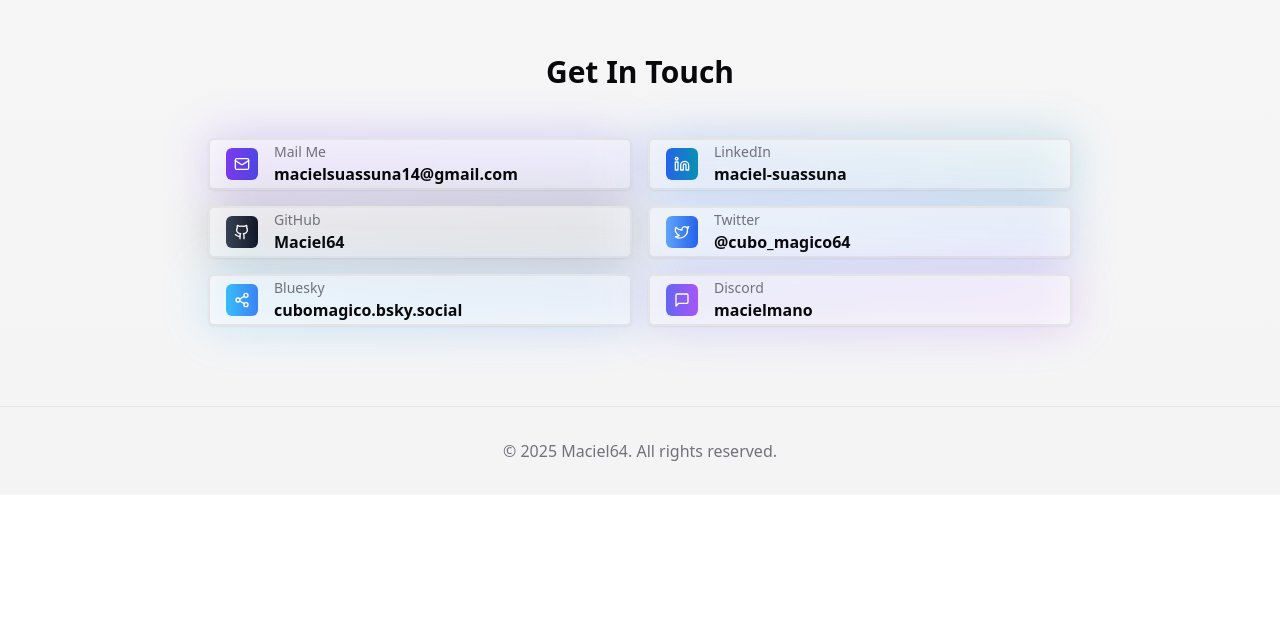
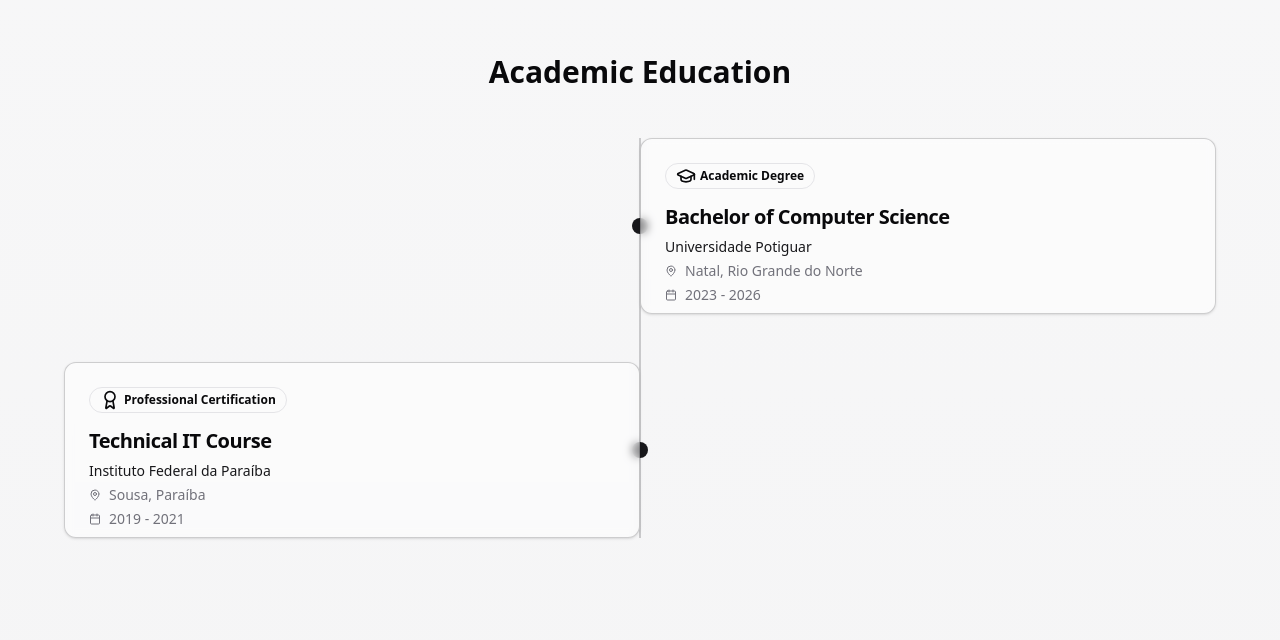
Before and after one commit to Maciel64/portfolio, a Next.js app: page /en in a window 1280 px wide. Shown: the part 3080-3720 px from the top of the page. Before the commit the page ends 3575 px from the top, so only its background shows below. Built offline with nearby package versions, Linux system fonts and the light colour scheme.

Commit message:
feat: AcademicFormation

```diff
--- a/messages/en.json
+++ b/messages/en.json
@@ -32,6 +32,12 @@
   "Test": "Test",
   "Client": "Client",
   "About The Client": "About The Client",
+  "Academic Education": "Academic Education",
+  "Academic Degree": "Academic Degree",
+  "Professional Certification": "Professional Certification",
+  "Specialized Course": "Specialized Course",
+  "Bachelor of Computer Science": "Bachelor of Computer Science",
+  "Technical IT Course": "Technical IT Course",
   "TimeUnits": {
     "years": "{count, plural, =1 {1 year} other {# years}}",
     "months": "{count, plural, =1 {1 month} other {# months}}",
--- a/messages/es.json
+++ b/messages/es.json
@@ -35,6 +35,12 @@
   "Test": "Pruebas Técnicas",
   "Client": "De Clientes",
   "About The Client": "Sobre el cliente",
+  "Academic Education": "Formación académica",
+  "Academic Degree": "Título Universitario",
+  "Professional Certification": "Certificación Profesional",
+  "Specialized Course": "Curso Especializado",
+  "Bachelor of Computer Science": "Licenciatura en Ciencias de la Computación",
+  "Technical IT Course": "Curso Técnico en Informática",
   "TimeUnits": {
     "years": "{count, plural, =1 {1 año} other {# años}}",
     "months": "{count, plural, =1 {1 mes} other {# meses}}",
--- a/messages/pt.json
+++ b/messages/pt.json
@@ -35,6 +35,12 @@
   "Test": "Testes Técnicos",
   "Client": "De Clientes",
   "About The Client": "Sobre o cliente",
+  "Academic Education": "Formação Acadêmica",
+  "Academic Degree": "Formação Superior",
+  "Professional Certification": "Curso Técnico",
+  "Specialized Course": "Especialização",
+  "Bachelor of Computer Science": "Bacharelado em Ciência da Computação",
+  "Technical IT Course": "Curso Técnico em Informática",
   "TimeUnits": {
     "years": "{count, plural, =1 {1 ano} other {# anos}}",
     "months": "{count, plural, =1 {1 mês} other {# meses}}",
--- a/src/app/[locale]/page.tsx
+++ b/src/app/[locale]/page.tsx
@@ -15,6 +15,7 @@
 import ThemeSwitcher from "@/components/theme-switcher";
 import { ContactSection } from "@/components/sections/contacts-section";
 import { ProjectsSection } from "@/components/sections/projects-section";
+import EducationSection from "@/components/sections/education-section";
 
 export default function Portfolio() {
   const t = useTranslations();
@@ -124,7 +125,9 @@
 
         <ExperienceSection />
 
-        <ContactSection t={t} />
+        <EducationSection />
+
+        <ContactSection />
       </main>
 
       <footer className="border-t">
--- a/src/components/sections/contacts-section.tsx
+++ b/src/components/sections/contacts-section.tsx
@@ -10,12 +10,11 @@
   MessageSquare,
 } from "lucide-react";
 import { SocialButton } from "../social-button";
+import { useTranslations } from "next-intl";
 
-interface ContactSectionProps {
-  t: (key: string) => string;
-}
+export function ContactSection() {
+  const t = useTranslations();
 
-export function ContactSection({ t }: ContactSectionProps) {
   const container = {
     hidden: { opacity: 0 },
     show: {
--- /dev/null
+++ b/src/components/sections/education-section.tsx
@@ -0,0 +1,114 @@
+"use client";
+
+import { motion } from "framer-motion";
+import { Calendar, MapPin } from "lucide-react";
+import {
+  Card,
+  CardDescription,
+  CardFooter,
+  CardHeader,
+  CardTitle,
+} from "@/components/ui/card";
+import { Badge } from "@/components/ui/badge";
+import { cn } from "@/lib/utils";
+import { useTranslations } from "next-intl";
+import { useEducation } from "@/hooks/use-education";
+
+export default function EducationSection() {
+  const t = useTranslations();
+  const { educationItems, getIcon, getTypeLabel } = useEducation();
+
+  const container = {
+    hidden: { opacity: 0 },
+    show: {
+      opacity: 1,
+      transition: {
+        staggerChildren: 0.2,
+      },
+    },
+  };
+
+  const item = {
+    hidden: { opacity: 0, y: 20 },
+    show: { opacity: 1, y: 0 },
+  };
+
+  return (
+    <motion.section
+      id="education"
+      variants={container}
+      initial="hidden"
+      whileInView="show"
+      viewport={{ once: true }}
+      className="py-20"
+    >
+      <h2 className="text-3xl font-bold text-center mb-12">
+        {t("Academic Education")}
+      </h2>
+
+      <div className="relative">
+        <div className="absolute left-1/2 transform -translate-x-1/2 h-full w-0.5 bg-primary/20 hidden md:block" />
+
+        <div className="space-y-12">
+          {educationItems.map((education, index) => (
+            <motion.div
+              key={education.id}
+              variants={item}
+              className={cn(
+                "flex flex-col md:flex-row md:items-center gap-4",
+                index % 2 === 0 ? "md:flex-row-reverse" : ""
+              )}
+            >
+              <div className="hidden md:flex absolute left-1/2 transform -translate-x-1/2 w-4 h-4 rounded-full bg-primary" />
+
+              <div
+                className={cn(
+                  "w-full md:w-1/2",
+                  index % 2 === 0 ? "md:pr-12" : "md:pl-12"
+                )}
+              >
+                <motion.div
+                  whileHover={{
+                    scale: 1.02,
+                    boxShadow: "0 10px 30px -15px rgba(0, 0, 0, 0.2)",
+                  }}
+                  transition={{ type: "spring", stiffness: 300 }}
+                >
+                  <Card className="overflow-hidden border-primary/20 bg-card/50 backdrop-blur-sm">
+                    <CardHeader className="pb-2">
+                      <div className="flex justify-between items-start">
+                        <Badge
+                          variant="outline"
+                          className="flex items-center gap-1 mb-2"
+                        >
+                          {getIcon(education.type)}
+                          <span>{getTypeLabel(education.type)}</span>
+                        </Badge>
+                      </div>
+                      <CardTitle className="text-xl">
+                        {education.title}
+                      </CardTitle>
+                      <CardDescription className="flex flex-col gap-1">
+                        <span className="font-medium text-primary">
+                          {education.institution}
+                        </span>
+                        <div className="flex items-center gap-2 text-sm text-muted-foreground">
+                          <MapPin className="w-3 h-3" />
+                          <span>{education.location}</span>
+                        </div>
+                        <div className="flex items-center gap-2 text-sm text-muted-foreground">
+                          <Calendar className="w-3 h-3" />
+                          <span>{education.period}</span>
+                        </div>
+                      </CardDescription>
+                    </CardHeader>
+                  </Card>
+                </motion.div>
+              </div>
+            </motion.div>
+          ))}
+        </div>
+      </div>
+    </motion.section>
+  );
+}
--- /dev/null
+++ b/src/hooks/use-education.tsx
@@ -0,0 +1,61 @@
+import { Award, BookOpen, GraduationCap } from "lucide-react";
+import { useTranslations } from "next-intl";
+
+type Education = {
+  id: string;
+  type: "degree" | "course" | "certification";
+  title: string;
+  institution: string;
+  location: string;
+  period: string;
+};
+
+export function useEducation() {
+  const t = useTranslations();
+  const educationItems: Education[] = [
+    {
+      id: "education-1",
+      type: "degree",
+      title: t("Bachelor of Computer Science"),
+      institution: "Universidade Potiguar",
+      location: "Natal, Rio Grande do Norte",
+      period: "2023 - 2026",
+    },
+    {
+      id: "education-2",
+      type: "certification",
+      title: t("Technical IT Course"),
+      institution: "Instituto Federal da Paraíba",
+      location: "Sousa, Paraíba",
+      period: "2019 - 2021",
+    },
+  ];
+
+  const getIcon = (type: Education["type"]) => {
+    switch (type) {
+      case "degree":
+        return <GraduationCap className="w-5 h-5" />;
+      case "certification":
+        return <Award className="w-5 h-5" />;
+      case "course":
+        return <BookOpen className="w-5 h-5" />;
+    }
+  };
+
+  const getTypeLabel = (type: Education["type"]) => {
+    switch (type) {
+      case "degree":
+        return t("Academic Degree");
+      case "certification":
+        return t("Professional Certification");
+      case "course":
+        return t("Specialized Course");
+    }
+  };
+
+  return {
+    educationItems,
+    getIcon,
+    getTypeLabel,
+  };
+}
```
